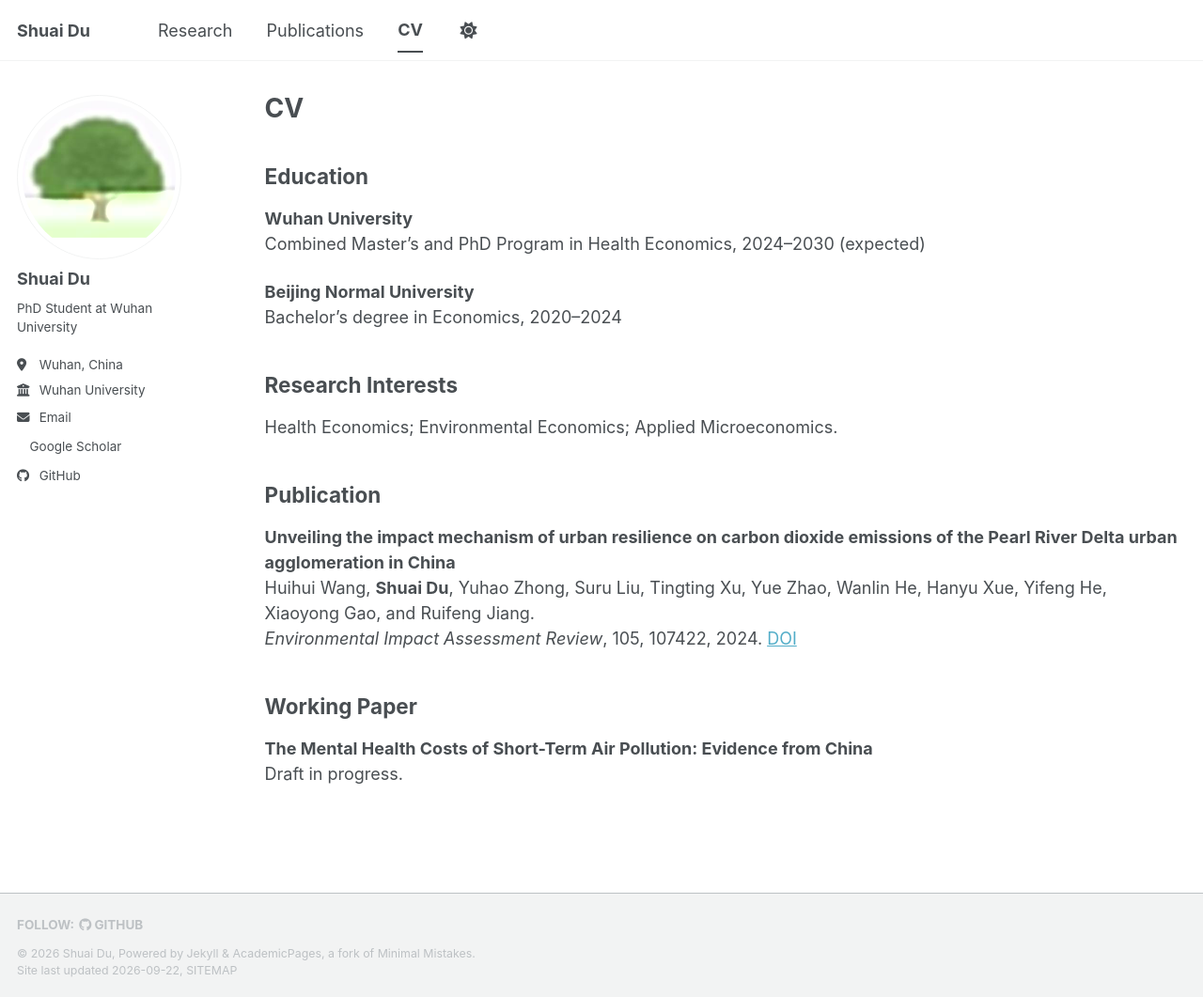
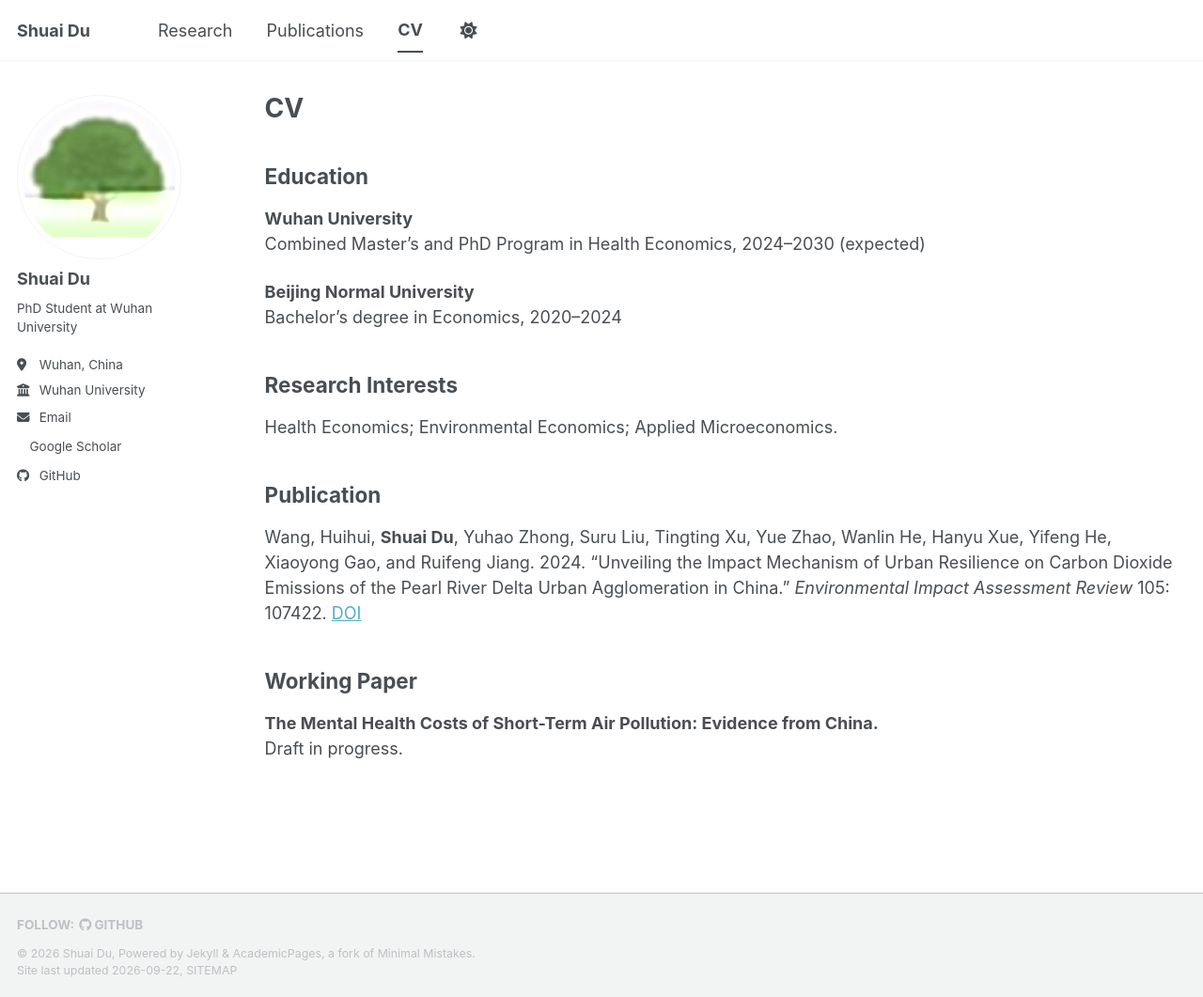
Before and after one commit to shuai-du/shuai-du.github.io, a Jekyll site: the page built from _pages/cv.md, in a window 1280 px wide and 1061 px high. Shown: the whole window at 94% size. Built offline with Jekyll 4.4.1, drawn with Linux system fonts in a browser that asks for light colours; a style sheet for code colours, icons or effects is not loaded.

Commit message:
Align CV with concise academic format

```diff
--- a/_pages/cv.md
+++ b/_pages/cv.md
@@ -21,11 +21,9 @@ Health Economics; Environmental Economics; Applied Microeconomics.
 
 ## Publication
 
-**Unveiling the impact mechanism of urban resilience on carbon dioxide emissions of the Pearl River Delta urban agglomeration in China**
-Huihui Wang, **Shuai Du**, Yuhao Zhong, Suru Liu, Tingting Xu, Yue Zhao, Wanlin He, Hanyu Xue, Yifeng He, Xiaoyong Gao, and Ruifeng Jiang.
-*Environmental Impact Assessment Review*, 105, 107422, 2024. [DOI](https://doi.org/10.1016/j.eiar.2024.107422)
+Wang, Huihui, **Shuai Du**, Yuhao Zhong, Suru Liu, Tingting Xu, Yue Zhao, Wanlin He, Hanyu Xue, Yifeng He, Xiaoyong Gao, and Ruifeng Jiang. 2024. “Unveiling the Impact Mechanism of Urban Resilience on Carbon Dioxide Emissions of the Pearl River Delta Urban Agglomeration in China.” *Environmental Impact Assessment Review* 105: 107422. [DOI](https://doi.org/10.1016/j.eiar.2024.107422)
 
 ## Working Paper
 
-**The Mental Health Costs of Short-Term Air Pollution: Evidence from China**
+**The Mental Health Costs of Short-Term Air Pollution: Evidence from China.**
 Draft in progress.
```
